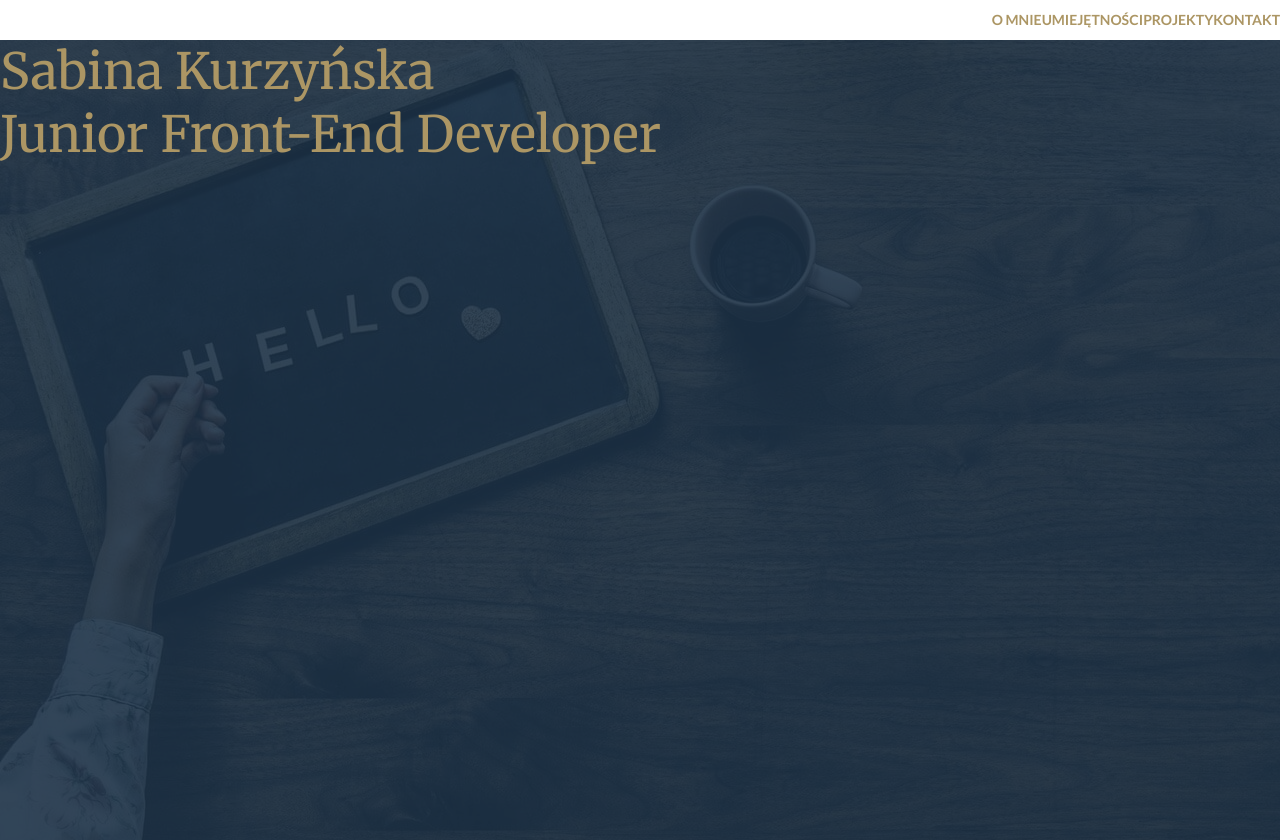
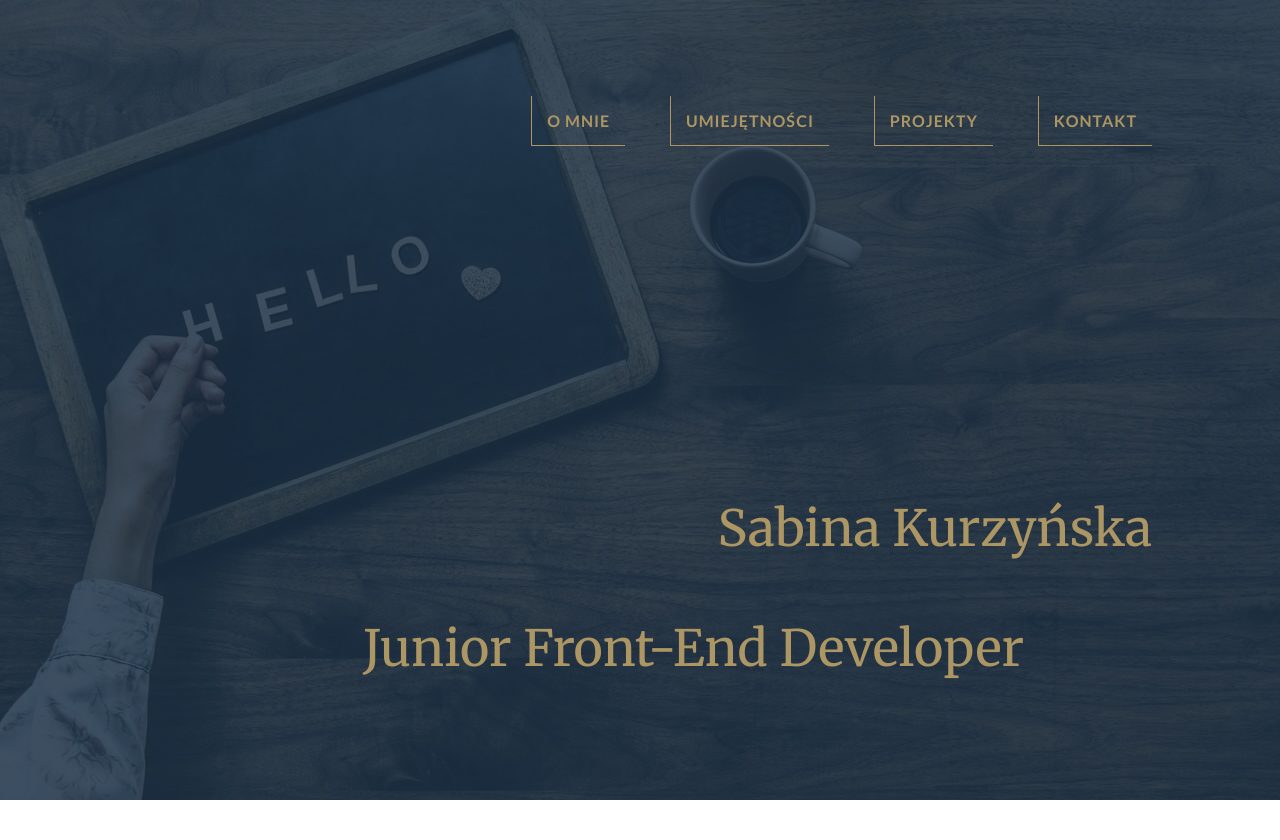
Before and after one commit to sabiku85/portfolioProject, a plain HTML site: page index.html in a window 1280 px wide. After the commit the page ends 800 px from the top, so only its background shows below. Drawn offline with Linux system fonts and the light colour scheme.

Commit message:
Second commit

```diff
--- a/css/style.css
+++ b/css/style.css
@@ -5,7 +5,7 @@
 }
 
 html {
-  --basicFont: 'Lato', sans-serif;
+  --basicFont: 'Lato', arial, sans-serif;
   --headersFont: 'Merriweather', serif;
   --basicFontColor: #AC9664;
   --secondColor: #1c3146;
@@ -25,9 +25,15 @@ html {
 
 header {
   position: relative;
+  width: 100vw;
+  height: 100vh;
 }
 
-nav {}
+nav {
+  position: absolute;
+  right: 10vw;
+  top: 12vh;
+}
 
 nav ul {
   width: 100%;
@@ -35,38 +41,62 @@ nav ul {
   text-align: right;
 }
 
-header nav li {
+nav li {
   display: inline-block;
+  padding-right: 3.5vw;
   list-style: none;
-  color: white;
+}
+
+nav li:last-child {
+  padding-right: 0;
 }
 
 nav a {
   display: block;
-  line-height: 4rem;
+  padding: 1.5rem;
+  border-bottom: 1px solid var(--basicFontColor);
+  border-left: 1px solid var(--basicFontColor);
   color: var(--basicFontColor);
-  font-size: 1.4rem;
+  font-size: 1.6rem;
   font-weight: bold;
   text-transform: uppercase;
   text-decoration: none;
-  transition: .3s;
+  letter-spacing: 1px;
+  transition: .2s;
+}
+
+nav a:hover {
+  border-top: 1px solid var(--basicFontColor);
+  border-right: 1px solid var(--basicFontColor);
+  box-shadow: 0 0 2px 0.5px var(--basicFontColor);
+  transform: scale(1.1);
 }
 
 div.welcome {
-  position: relative;
-  width: 100vw;
-  height: 100vh;
+  width: 100%;
+  height: 100%;
   background: url('../images/medium.jpg') no-repeat top /cover;
 }
 
 div.bg {
   width: 100%;
   height: 100%;
-  background-color: rgba(28, 49, 70, .9);
+  background-color: rgba(28, 49, 70, .85);
 }
 
 .welcome p {
+  position: absolute;
   font-family: var(--headersFont);
   font-size: 5rem;
   color: var(--basicFontColor);
 }
+
+.welcome p:first-child {
+  bottom: 30vh;
+  right: 10vw;
+}
+
+.welcome p:last-child {
+  bottom: 15vh;
+  right: 20vw;
+}
```
Also changed, not shown: 1 other file.
